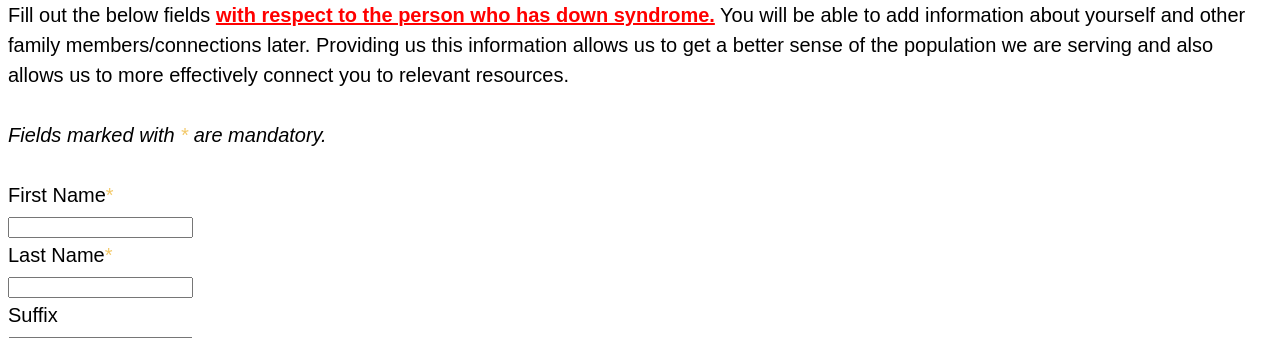
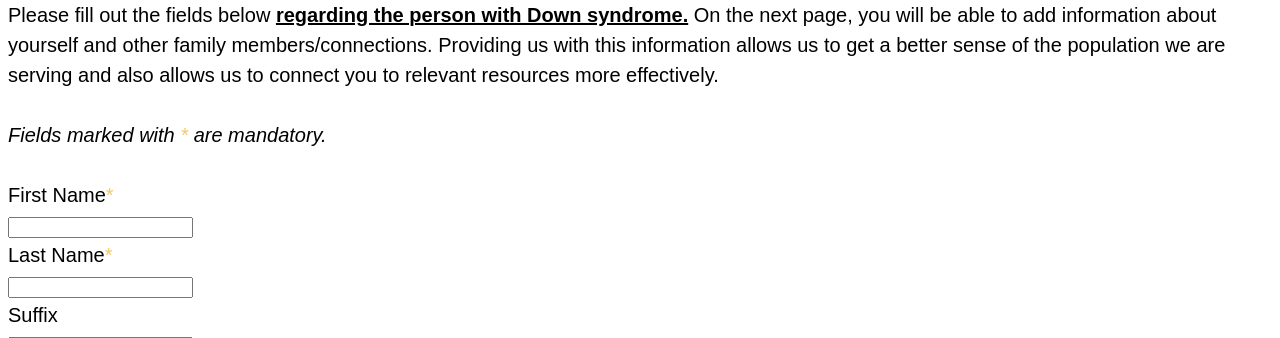
Before and after one commit to owilkins2/DSALA-Account-Management, a Flask app: page /create-client in a window 1280 px wide. Shown: the part 190-528 px from the top of the page. Run offline with Flask 2, Linux system fonts and the light colour scheme; parts of the project's set-up code (start-up, migrations or seed data) failed here and were passed over.

Commit message:
Changed intro narative as per Sandra's suggestions

```diff
--- a/templates/create_client.html
+++ b/templates/create_client.html
@@ -15,10 +15,8 @@
         </div>
     </header>
 
+    Please fill out the fields below <u><b>regarding the person with Down syndrome.</b></u> On the next page, you will be able to add information about yourself and other family members/connections. Providing us with this information allows us to get a better sense of the population we are serving and also allows us to connect you to relevant resources more effectively.
 
-    Fill out the below fields <span style="color: red"><u><b>with respect to the person who has down syndrome.</b></u></span> You will be able to add information about yourself and other family
-    members/connections later. Providing us this information allows us to get a better sense of the population we are serving and also allows us to more effectively
-    connect you to relevant resources.
     <br>
     <br>
     <i>Fields marked with <span style="color: #f3c96a">*</span> are mandatory.</i>
@@ -61,6 +59,7 @@
         <textarea id="notes" name="notes" rows="4" cols="50">
 Anything else you think we should know.
         </textarea>
+
         <br />
         <button class="button-primary" type="submit">Submit</button>
     </form>
--- a/templates/index.html
+++ b/templates/index.html
@@ -18,10 +18,8 @@
     </header>
 
 
+    Welcome to the DSALA Account Management System. Here, you can create an account for a loved one with Down syndrome by providing us with information about them and your family. This will allow us to give you personalized resources and connect you with others in similar situations. Use one of the buttons below to get started.
 
-    Welcome to the DSALA Account Management System. Here you can create an account for a loved one with down syndrome by providing us information about
-    them and their family members. This will allow us to provide you with personalized resources and to connect you with others who are in similar situations.
-    Use one of the buttons below to get started.
 
     <div>
         <button class="button-primary" onclick="window.location.href='/create-client'">New Client</button>
```
